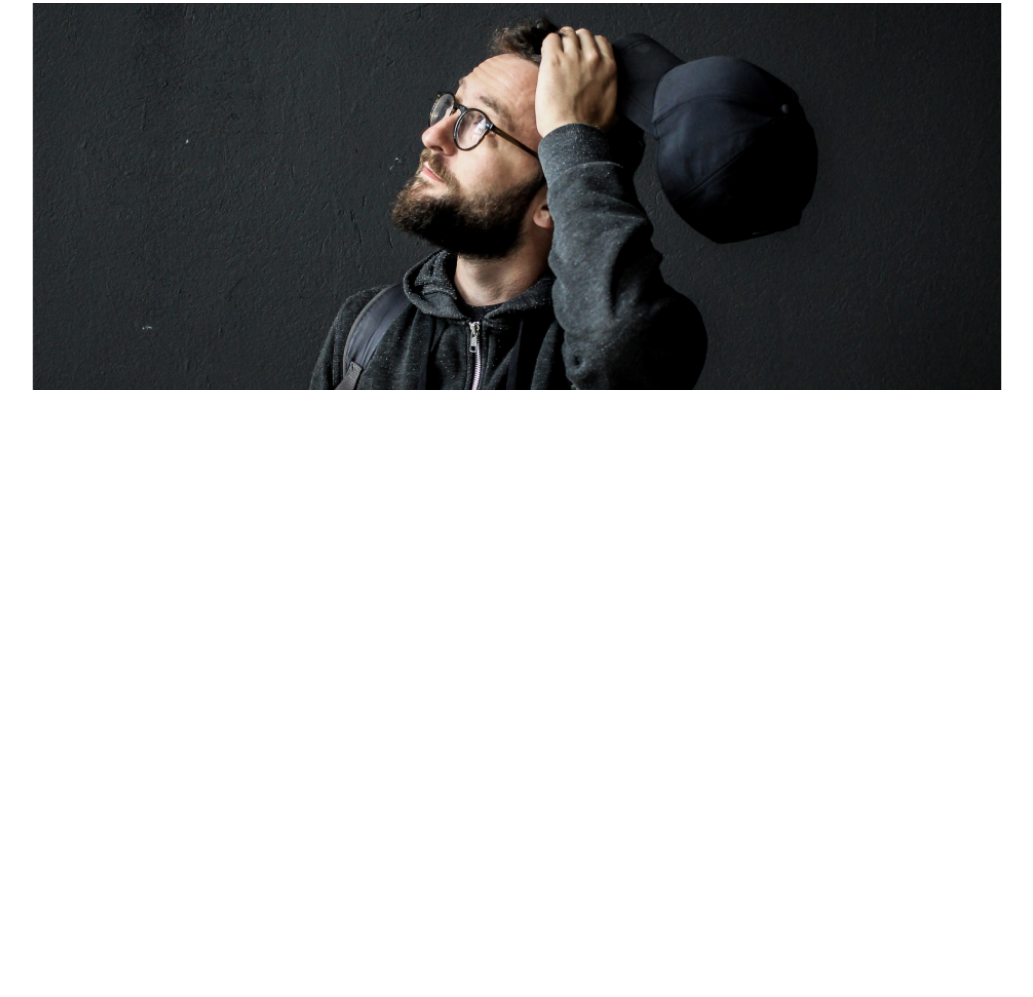
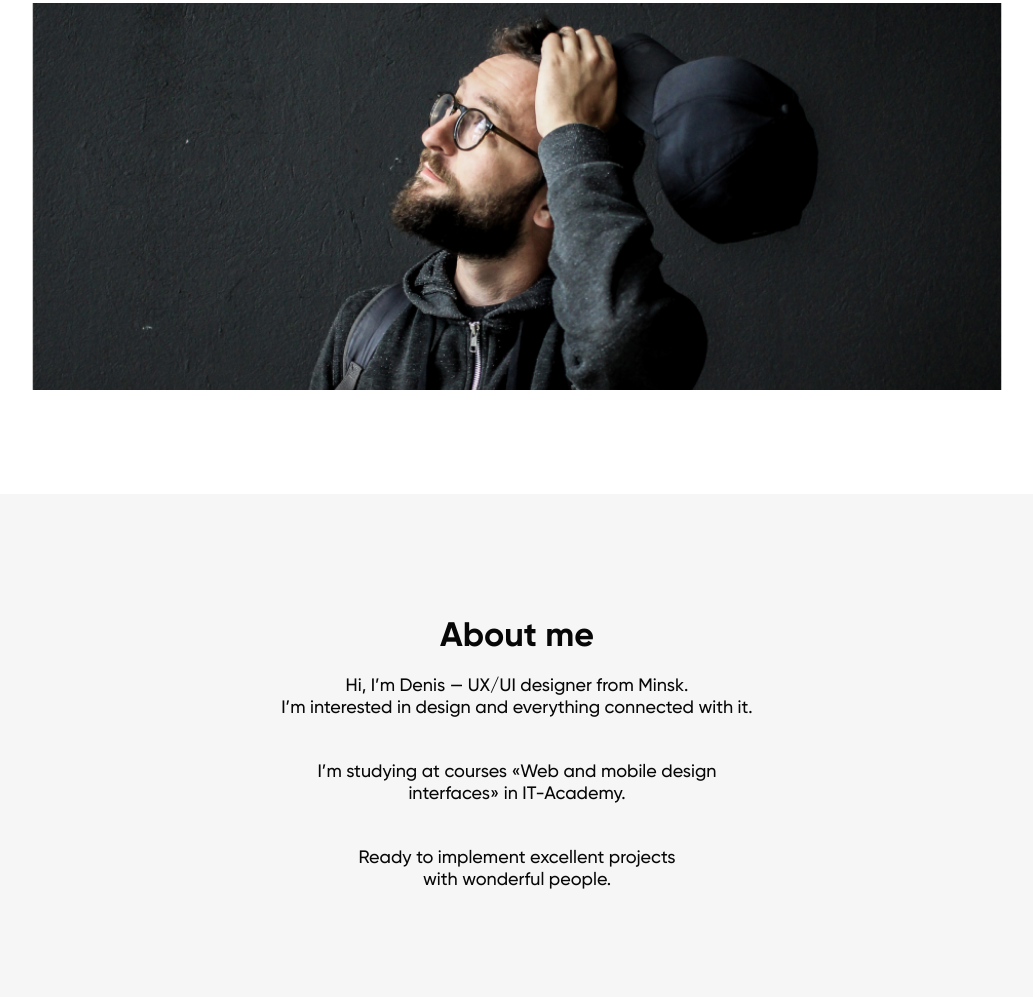
Before and after one commit to gtfockout/number1, a plain HTML site: page index.html in a window 1280 px wide. Shown: the part 273-1270 px from the top of the page, without its empty margins (123-1156 px from the left). Before the commit the page ends 800 px from the top, so only its background shows below. Drawn offline with Linux system fonts and the light colour scheme.

Commit message:
Add about-me section

```diff
--- a/index.html
+++ b/index.html
@@ -24,11 +24,21 @@
         <section class="hero">
             <div class="container">
                 <div class="hero-wrapper">
-                    <div class="hero-name">Denis <br> Novik</div>
+                    <h1 class="hero-name">Denis <br> Novik</h1>
                     <div class="hero-job">UX&nbsp;| UI&nbsp;designer <br> 24&nbsp;years old, Minsk</div>
                     <div class="hero-lang"><a href="#" class="ru link-reset">RU&nbsp;</a><span style="color: #070707">|</span> <a href="#" class="eng link-reset active-lang">ENG</a></div>
                 </div>
-                <div class="hero-img"></div>
+                <div class="hero-img bg-img"></div>
+            </div>
+        </section>
+        <section class="about-me">
+            <div class="container">
+                <div class="title">About me</div>
+                <div class="about-me__text">
+                    <p class="about-me__text-item">Hi, I&rsquo;m Denis&nbsp;&mdash; UX/UI designer from Minsk.<br> I&rsquo;m interested in&nbsp;design and everything connected with&nbsp;it.</p>
+                    <p class="about-me__text-item">I&rsquo;m studying at&nbsp;courses &laquo;Web and mobile design<br> interfaces&raquo; in&nbsp;IT-Academy.</p>
+                    <p class="about-me__text-item">Ready to&nbsp;implement excellent projects<br> with wonderful people.</p>
+                </div>
             </div>
         </section>
     </main>
--- a/styles/style.css
+++ b/styles/style.css
@@ -18,6 +18,7 @@
     --font-family: 'Gilroy', sans-serif;
     --main-color: #070707;
     --un-active-color: #828282;
+    --bg-color: #f6f6f6;
 }
 
 body {
@@ -25,6 +26,15 @@ body {
     font-weight: 500;
     font-size: 18px;
     color: var(--main-color);
+    box-sizing: border-box;
+}
+
+h1, h2, h3, h4, h5, h6 {
+    margin: 0;
+}
+
+p {
+    margin: 0;
 }
 
 .list-reset {
@@ -41,6 +51,14 @@ body {
     max-width: 970px;
     padding: 0 15px;
     margin: 0 auto;
+}
+
+.bg-img {
+    background-image: url('../images/hero-bg.jpg');
+    background-position: center;
+    background-repeat: no-repeat;
+    background-size: cover;
+    width: 100%;
 }
 
 /* === header === */
@@ -113,10 +131,33 @@ body {
 }
 
 .hero-img {
-    background-image: url('../images/hero-bg.jpg');
-    background-position: center;
-    background-repeat: no-repeat;
-    background-size: cover;
-    width: 100%;
     height: 387px;
 }
+
+/* === about-me === */
+
+.about-me {
+    background-color: var(--bg-color);
+    text-align: center;
+}
+
+.title {
+    font-size: 34px;
+    font-weight: 700;
+    line-height: 42px;
+    margin-bottom: 18px;
+    padding-top: 120px;
+}
+
+.about-me__text {
+    padding-bottom: 107px;
+}
+
+.about-me__text-item {
+    font-size: 18px;
+    line-height: 22px;
+}
+
+.about-me__text-item:not(:last-child) {
+    margin-bottom: 42px;
+}
```
